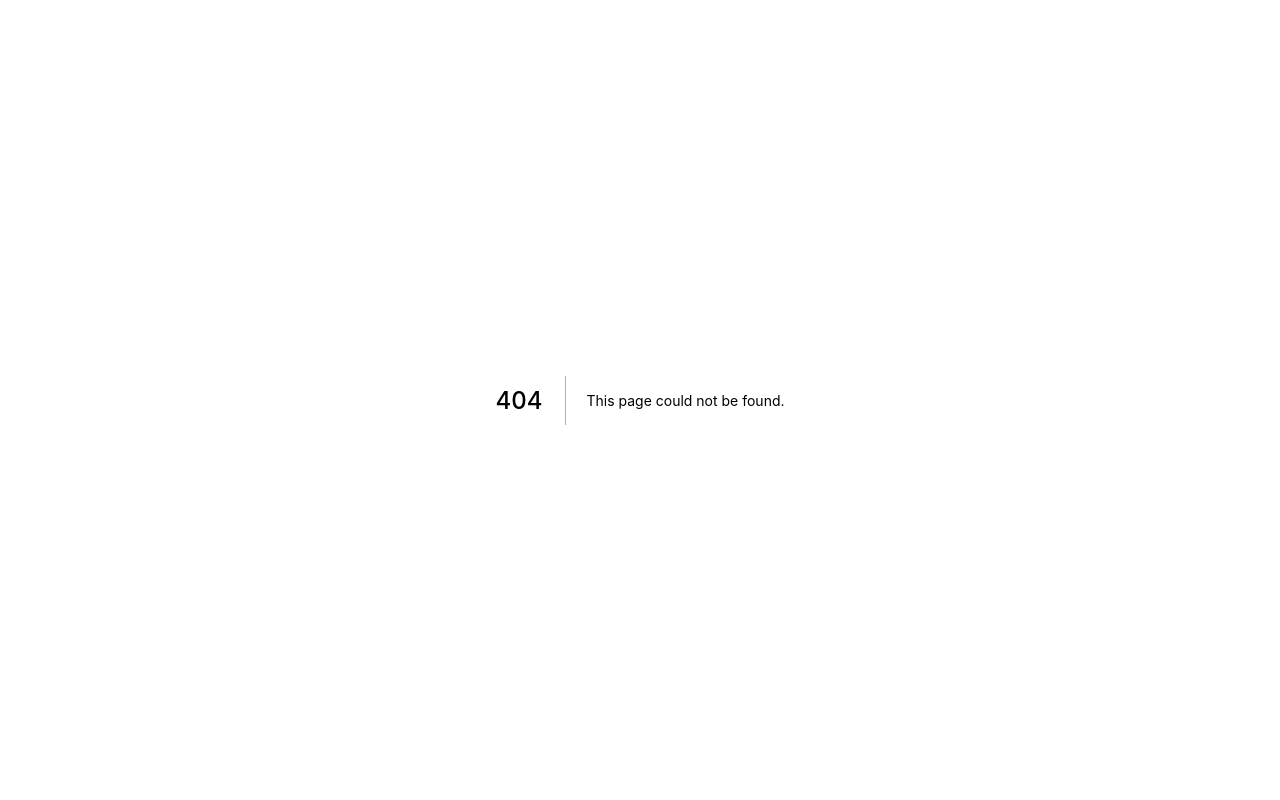
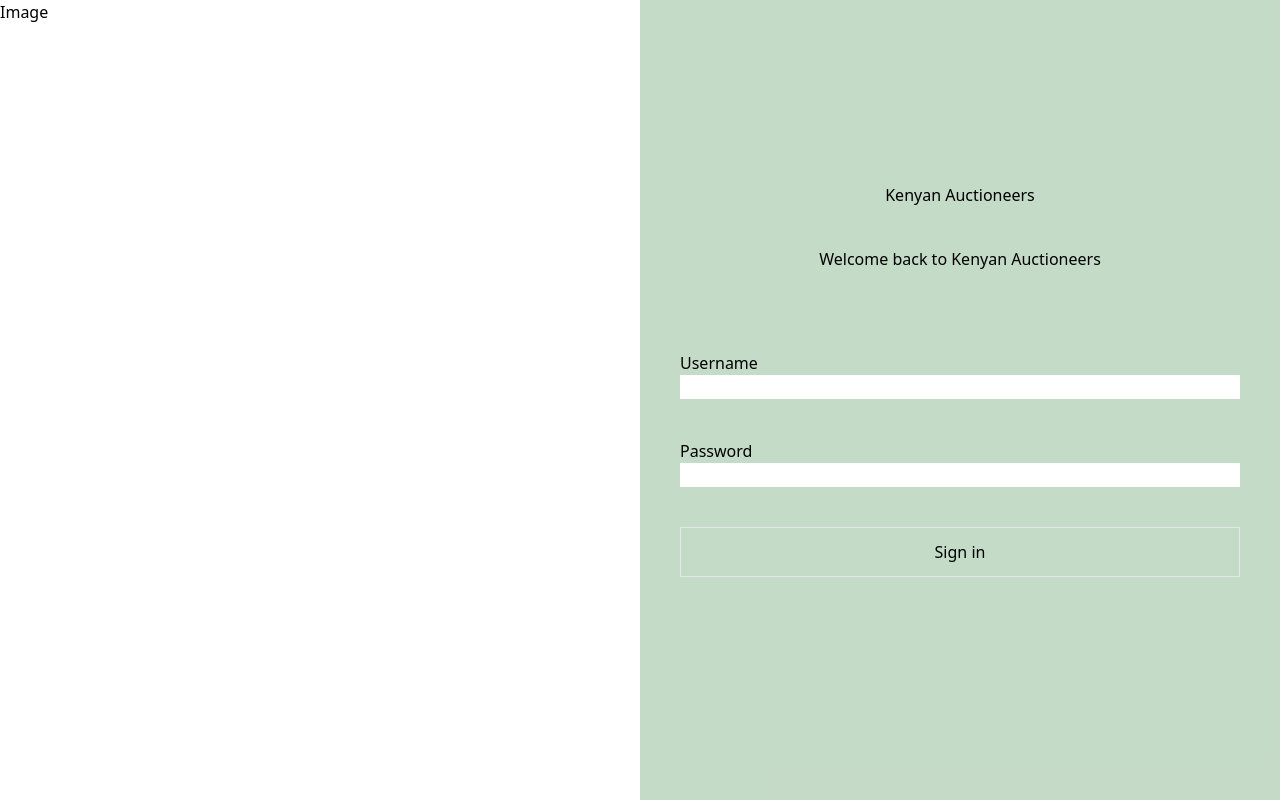
Before and after one commit to Mogakamo/kenya-auctioneers, a Next.js app: page /login in a window 1280 px wide. Before the commit this address had no page. Built offline with nearby package versions, Linux system fonts and the light colour scheme.

Commit message:
build: finished with the login form

```diff
--- /dev/null
+++ b/modules/components/forms/LoginForm.tsx
@@ -0,0 +1,28 @@
+import React from "react";
+
+const LoginForm = () => {
+  return (
+    <div className="bg-[#BED7C1E5] h-screen flex justify-center items-center flex-col p-10">
+      {/* Logo */}
+      <div className="logo">
+        <h1>Kenyan Auctioneers</h1>
+      </div>
+      <p className="my-10">Welcome back to Kenyan Auctioneers</p>
+      <div className="my-10 space-y-10 w-full">
+        <div className="flex flex-col">
+          <label htmlFor="username">Username</label>
+          <input type="text" />
+        </div>
+        <div className="flex flex-col">
+          <label htmlFor="password">Password</label>
+          <input type="password" />
+        </div>
+        <div className="">
+          <button className="border px-8 py-3 w-full">Sign in</button>
+        </div>
+      </div>
+    </div>
+  );
+};
+
+export default LoginForm;
--- a/modules/components/navigation/TopNav.tsx
+++ b/modules/components/navigation/TopNav.tsx
@@ -1,5 +1,6 @@
 import React from "react";
 import { SearchIcon, FilterIcon, StarIcon } from "@heroicons/react/outline";
+import Link from "next/link";
 
 const TopNav = () => {
   return (
@@ -22,7 +23,7 @@ const TopNav = () => {
           </div>
           <div>
             <button className="px-4 py-2 border-2 border-black rounded-lg">
-              Sign in
+              <Link href="/login">Sign in</Link>
             </button>
           </div>
           <div>
--- /dev/null
+++ b/pages/login.tsx
@@ -0,0 +1,13 @@
+import LoginForm from "@/components/forms/LoginForm";
+import React from "react";
+
+const login = () => {
+  return (
+    <div className="grid grid-cols-2 h-screen w-full">
+      <div className="left">Image</div>
+      <div className="right"><LoginForm /></div>
+    </div>
+  );
+};
+
+export default login;
```
